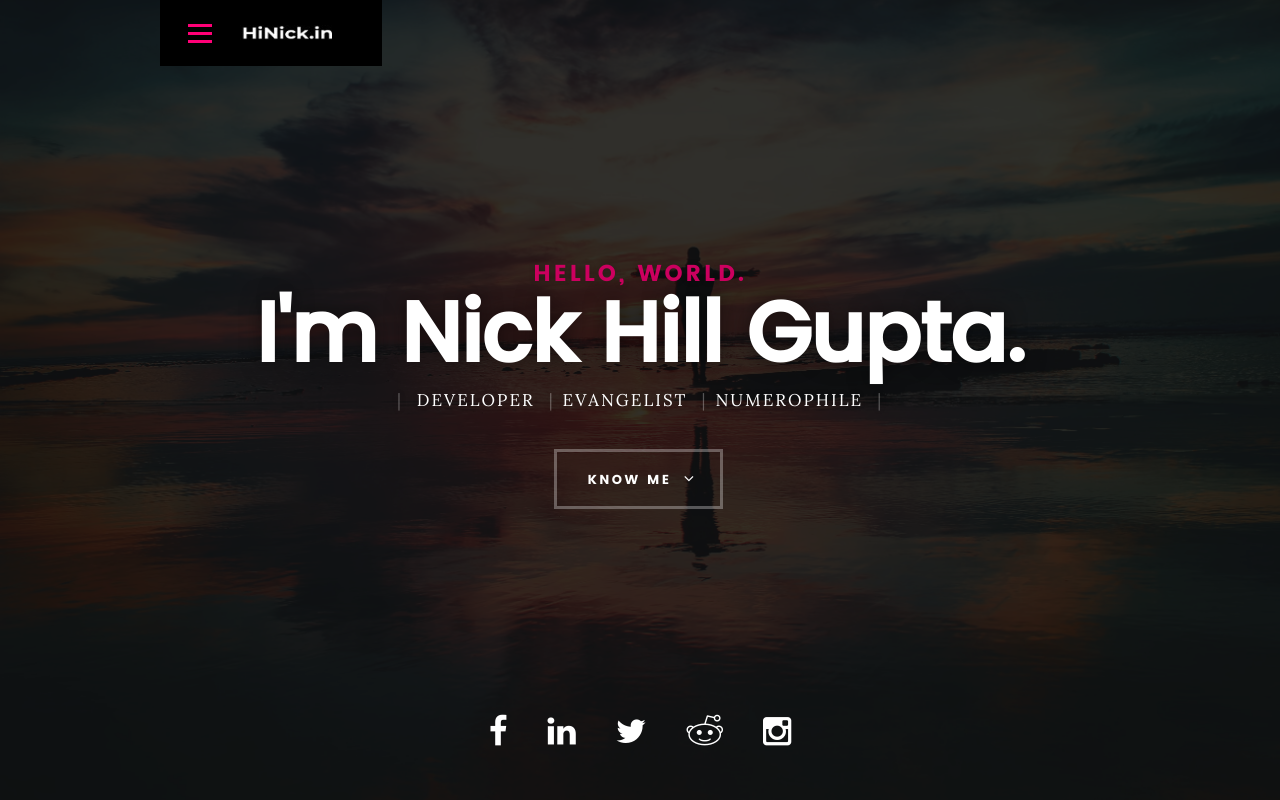
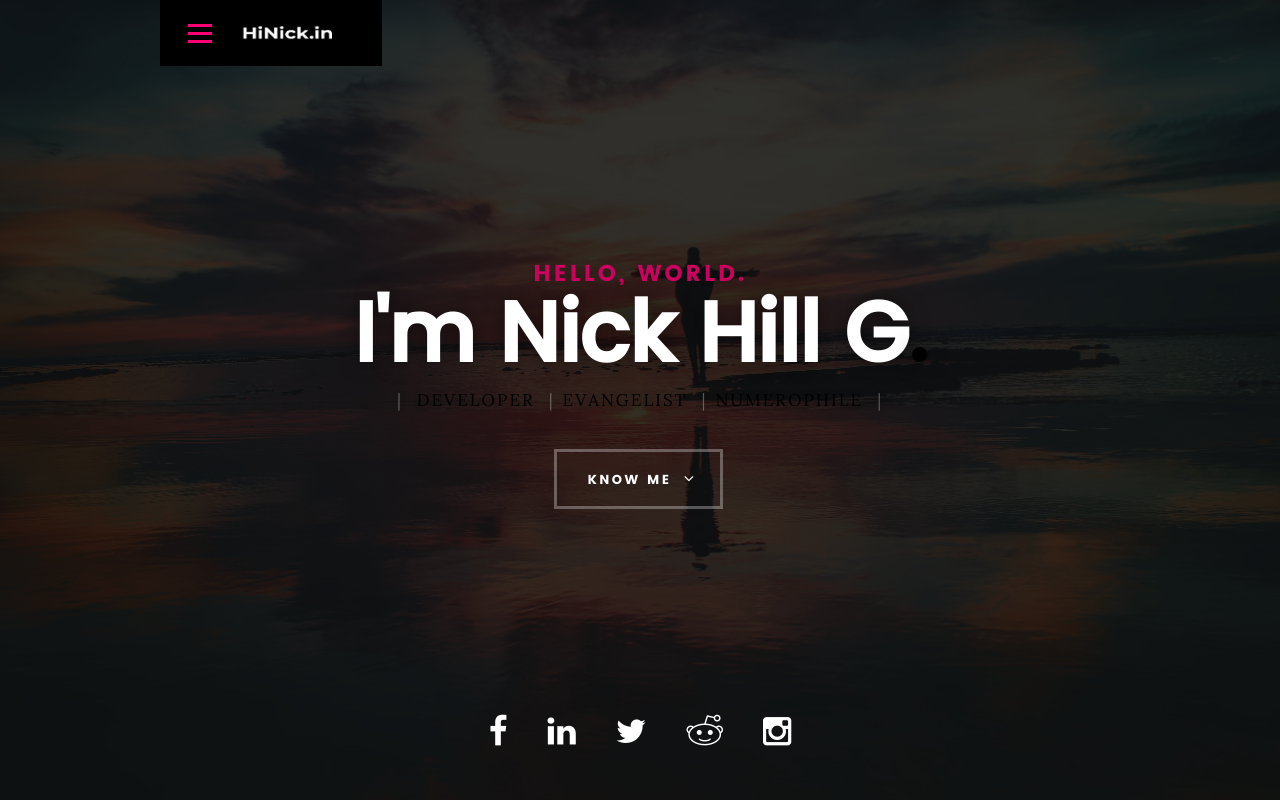
Before and after one commit to Nickhill28/nickprofile, a React (Create React App) app: page / in a window 1280 px wide. Shown: the top 800 px of the page. Built offline with nearby package versions, Linux system fonts and the light colour scheme.

Commit message:
Update Intro.js

```diff
--- a/src/components/Intro/Intro.js
+++ b/src/components/Intro/Intro.js
@@ -10,11 +10,11 @@ export default class Intro extends Component {
             <div className="row">
                 <div className="col-twelve">
                 <h5>Hello, World.</h5>
-                <h1>I'm Nick Hill Gupta.</h1>
+                <h1>I'm Nick Hill G<a href="https://theuselessweb.site/">.</a></h1>
                 <p className="intro-position">
-                    <span>Developer</span>
-                    <span>Evangelist</span>
-                    <span>Numerophile</span>
+                    <span><a href="https://miro.medium.com/max/875/1*T7xnr9bfEMsbzaiUJe2n_w.jpeg">Developer</a></span>
+                    <span><a href="https://4.bp.blogspot.com/-Dm1aVhDE2ZY/Xzu9x-aQWGI/AAAAAAAAR0E/VSAV4EK_we0-3VjmHTXAjJx1KAOFoznnwCLcBGAsYHQ/s1600/data-never-sleeps-8-infographic-2020.png">Evangelist</a></span>
+                    <span><a href="https://cdn.slidesharecdn.com/ss_thumbnails/whatisnumerologyebook-190904230242-thumbnail-4.jpg?cb=1567638703">Numerophile</a></span>
                 </p>
                 <a className="button stroke smoothscroll" href="#about" title>Know Me</a>
                 </div>
```
